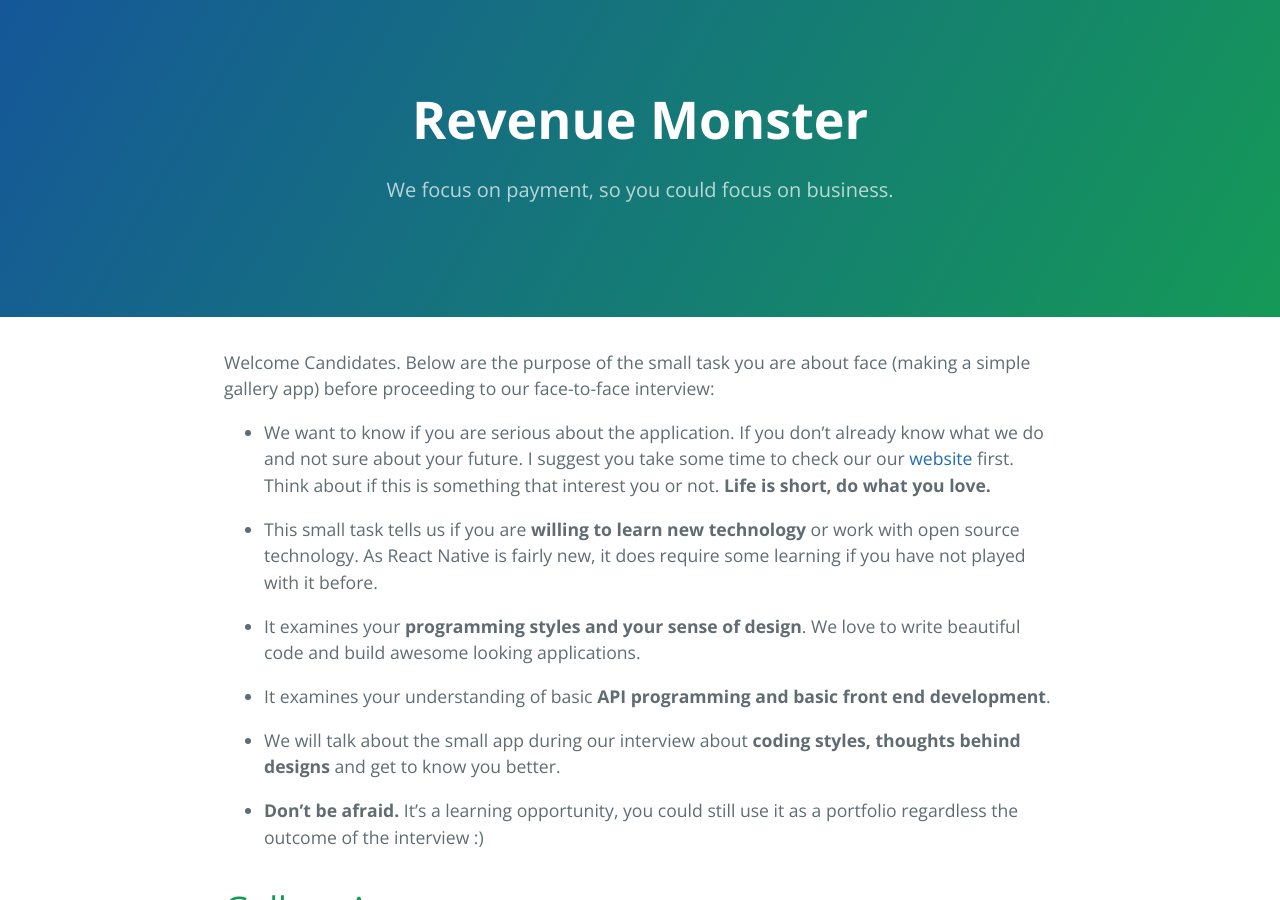
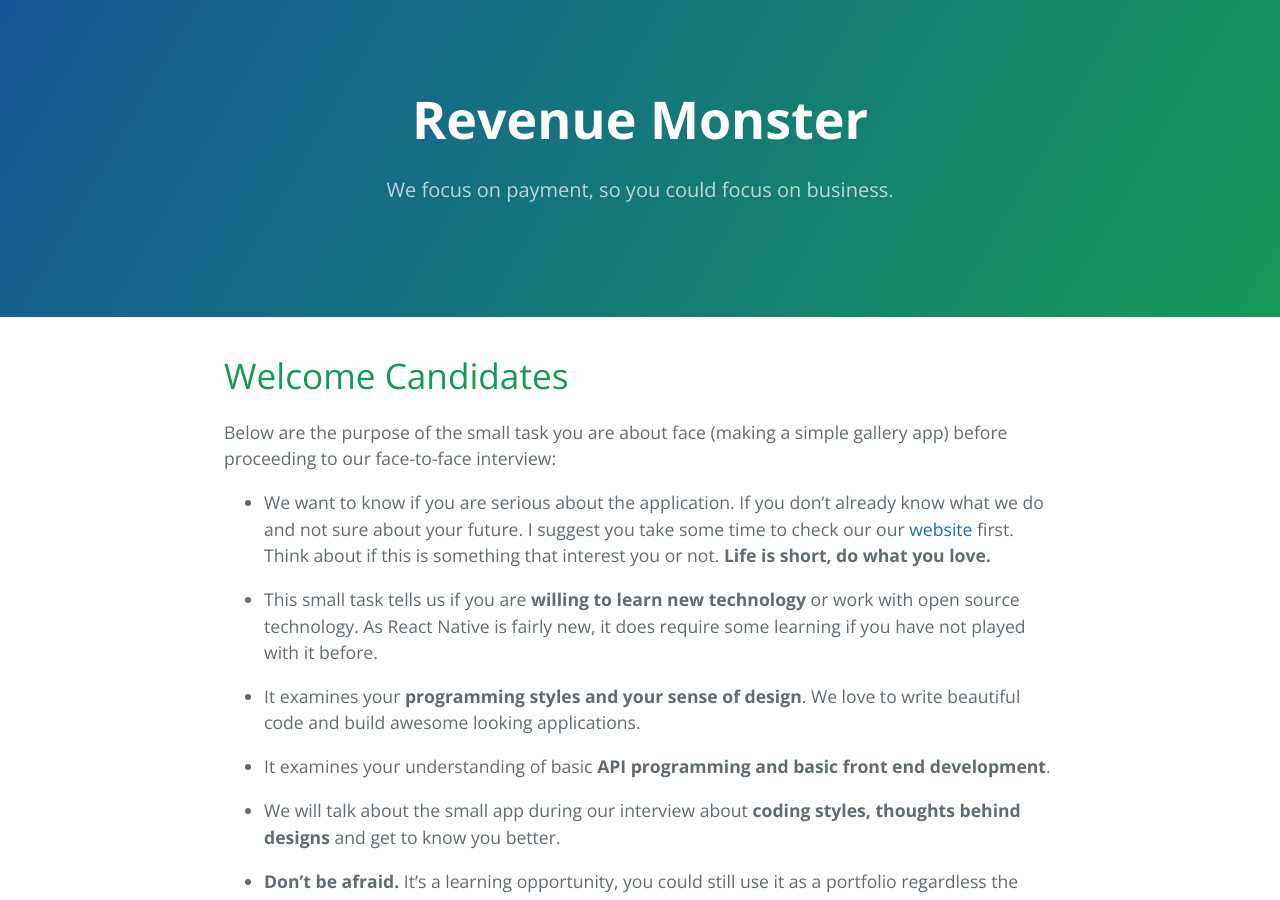
Before and after one commit to RevenueMonster/revenuemonster.github.io, a Jekyll site: the page built from index.md, in a window 1280 px wide and 900 px high. Built offline with Jekyll 4.4.1, drawn with Linux system fonts in a browser that asks for light colours; our own code applies the rules of GitHub Pages for plain Markdown files; part of the change alters nothing that is shown.

Commit message:
Update style

```diff
--- a/index.md
+++ b/index.md
@@ -2,7 +2,8 @@
 layout: default
 ---
 
-Welcome Candidates. Below are the purpose of the small task you are about face (making a simple gallery app) before proceeding to our face-to-face interview:
+# [](#header-1)Welcome Candidates
+ Below are the purpose of the small task you are about face (making a simple gallery app) before proceeding to our face-to-face interview:
 
 * We want to know if you are serious about the application. If you don't already know what we do and not sure about your future. I suggest you take some time to check our our [website](http://revenuemonster.my) first. Think about if this is something that interest you or not. **Life is short, do what you love.**
 
```
